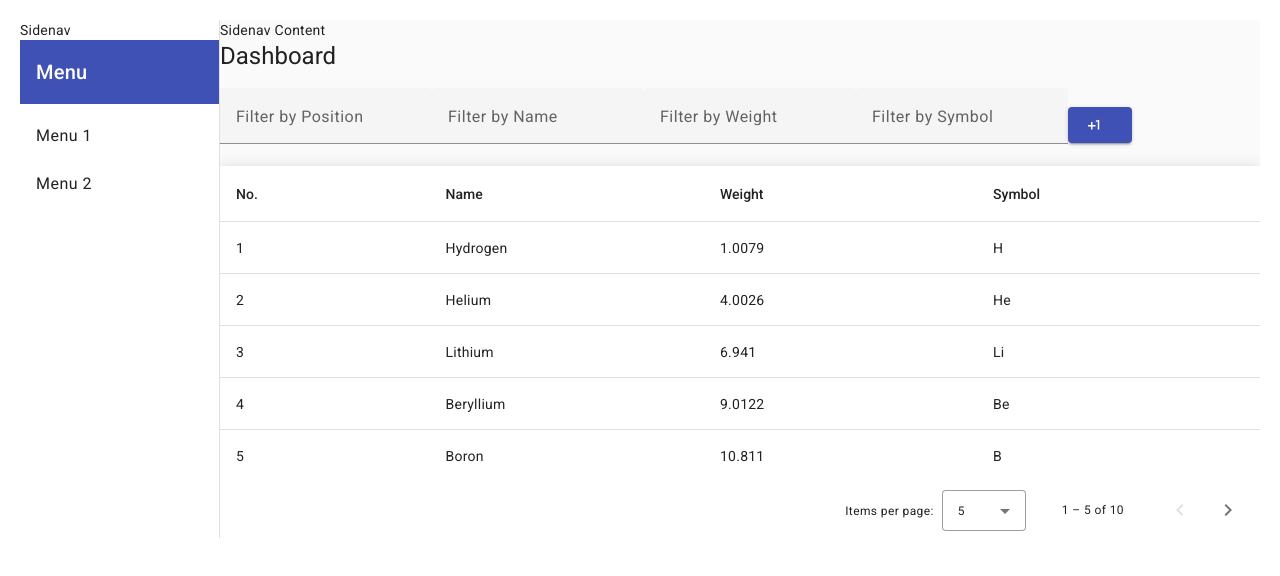
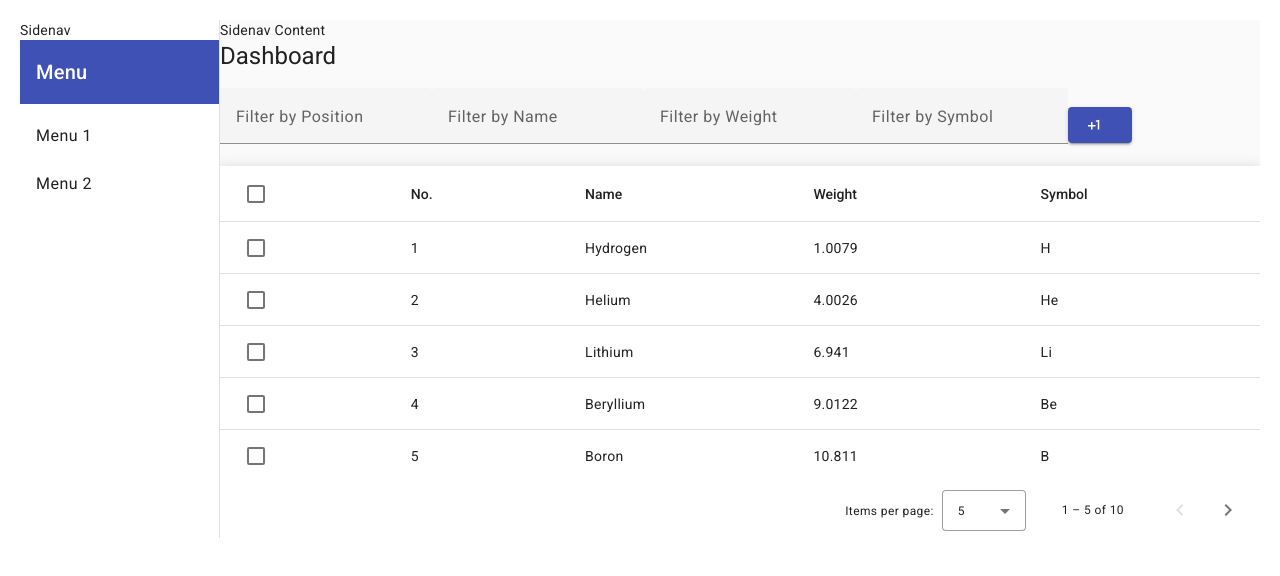
Before and after one commit to vladgabriel24/Databases_project-frontend, an Angular app: page /edit-menu in a window 1280 px wide. Shown: the top 576 px of the page. Built offline with nearby package versions, Linux system fonts and the light colour scheme.

Commit message:
Right click on row with edit option

```diff
--- a/src/app/dashboard/tabel/tabel.component.css
+++ b/src/app/dashboard/tabel/tabel.component.css
@@ -0,0 +1,17 @@
+table {
+    width: 100%;
+}
+
+tr.mat-row {
+    cursor: pointer;
+}
+
+.mat-row.clicked {
+    background-color: #0a98d5; /* Change to the color you prefer */
+    transition: background-color 0.3s;
+}
+
+/* Add styles for the selected row */
+.mat-row.selected {
+    background-color: #e0a3a9; /* Change to the color you prefer */
+}
--- a/src/app/dashboard/tabel/tabel.component.html
+++ b/src/app/dashboard/tabel/tabel.component.html
@@ -1,3 +1,8 @@
+<!-- Meniul care apare cand apas click-dreapta -->
+<mat-menu #contextMenu="matMenu">
+    <button mat-menu-item (click)="editRow()">Edit</button>
+</mat-menu>
+
 <mat-form-field>
     <mat-label>Filter by Position</mat-label>
     <input matInput [(ngModel)]="filters.position" (keyup)="applyFilter()">
@@ -26,6 +31,24 @@
 
 <table mat-table [dataSource]="dataSource" class="mat-elevation-z8" matSort>
 
+    <!-- Checkbox Column -->
+    <ng-container matColumnDef="select">
+        <th mat-header-cell *matHeaderCellDef>
+        <mat-checkbox (change)="$event ? toggleAllRows() : null"
+                        [checked]="selection.hasValue() && isAllSelected()"
+                        [indeterminate]="selection.hasValue() && !isAllSelected()"
+                        [aria-label]="checkboxLabel()">
+        </mat-checkbox>
+        </th>
+        <td mat-cell *matCellDef="let row">
+        <mat-checkbox (click)="$event.stopPropagation()"
+                        (change)="$event ? selection.toggle(row) : null"
+                        [checked]="selection.isSelected(row)"
+                        [aria-label]="checkboxLabel(row)">
+        </mat-checkbox>
+        </td>
+    </ng-container>
+
     <!-- Position Column -->
     <ng-container matColumnDef="position">
         <th mat-header-cell *matHeaderCellDef mat-sort-header> No. </th>
@@ -51,7 +74,19 @@
     </ng-container>
 
     <tr mat-header-row *matHeaderRowDef="displayedColumns"></tr>
-    <tr mat-row *matRowDef="let row; columns: displayedColumns;"></tr>
+
+    @if(currentMenu === 'edit-menu'){
+        <tr mat-row *matRowDef="let row; columns: displayedColumns;"
+            [class.selected]="selection.isSelected(row)"
+            (contextmenu)="onRowRightClick($event, row)"
+            [class.right-clicked]="isRowRightClicked(row)"
+            [matMenuTriggerFor]="contextMenu">
+        </tr>
+    }
+    @else
+    {
+        <tr mat-row *matRowDef="let row; columns: displayedColumns;"></tr>
+    }
 
     <!-- Row shown when there is no matching data. -->
     <tr class="mat-row" *matNoDataRow>
--- a/src/app/dashboard/tabel/tabel.component.ts
+++ b/src/app/dashboard/tabel/tabel.component.ts
@@ -2,14 +2,16 @@
 import { CommonModule } from '@angular/common';
 import { AfterViewInit, ViewChild } from '@angular/core';
 import { ActivatedRoute } from '@angular/router';
+import {MatMenuModule, MatMenuTrigger} from '@angular/material/menu';
 import {MatPaginator, MatPaginatorModule} from '@angular/material/paginator';
 import {MatSort, MatSortModule} from '@angular/material/sort';
 import {MatTableDataSource, MatTableModule} from '@angular/material/table';
 import {MatInputModule} from '@angular/material/input';
 import {MatFormFieldModule} from '@angular/material/form-field';
+import {MatCheckboxModule} from '@angular/material/checkbox';
 import { FormsModule } from '@angular/forms';
 import { filter } from 'rxjs';
-import { DataSource } from '@angular/cdk/collections';
+import { DataSource, SelectionModel } from '@angular/cdk/collections';
 import {MatIconModule} from '@angular/material/icon';
 import {MatTooltipModule} from '@angular/material/tooltip';
 import {MatButtonModule} from '@angular/material/button';
@@ -24,7 +26,6 @@
 } from '@angular/material/dialog';
 
 import {AddDataDialogComponent} from '../add-data-dialog/add-data-dialog.component'
-
 
 
 export interface PeriodicElement {
@@ -52,6 +53,7 @@
   standalone: true,
   imports: [
     CommonModule,
+    MatMenuModule,
     MatFormFieldModule,
     MatInputModule,
     MatTableModule,
@@ -61,6 +63,7 @@
     MatIconModule,
     MatTooltipModule,
     MatButtonModule,
+    MatCheckboxModule,
     AddDataDialogComponent
   ],
   templateUrl: './tabel.component.html',
@@ -68,17 +71,39 @@
 })
 export class TabelComponent implements OnInit,AfterViewInit{
 
-  constructor(public dialog: MatDialog, private route: ActivatedRoute) {}
-
   @ViewChild(MatPaginator) paginator!: MatPaginator;
   @ViewChild(MatSort) sort!: MatSort;
+  @ViewChild(MatMenuTrigger) contextMenuTrigger!: MatMenuTrigger;
 
   currentMenu!:string;
 
-  displayedColumns: string[] = ['position', 'name', 'weight', 'symbol'];
+  displayedColumns: string[] = ['select', 'position', 'name', 'weight', 'symbol'];
   dataSource = new MatTableDataSource(ELEMENT_DATA);
 
+  selection = new SelectionModel<PeriodicElement>(true, []);
+
   filters = { position: '', name: '', weight: '', symbol: '' };
+
+  constructor(public dialog: MatDialog, private route: ActivatedRoute) {}
+
+  ngOnInit(): void {
+    // Access route information here
+    this.route.url.subscribe((segments) => {
+      // 'segments' is an array of route segments
+      this.currentMenu = segments[0].path;
+      console.log('Current Menu:', this.currentMenu);
+
+    });
+
+    if(this.currentMenu !== 'edit-menu') {
+      this.displayedColumns = ['position', 'name', 'weight', 'symbol'];
+    }
+  }
+
+  ngAfterViewInit() {
+    this.dataSource.paginator = this.paginator;
+    this.dataSource.sort = this.sort;
+  }
 
   applyFilter() {
 
@@ -109,21 +134,6 @@
     }
   }
 
-  ngOnInit(): void {
-    // Access route information here
-    this.route.url.subscribe((segments) => {
-      // 'segments' is an array of route segments
-      this.currentMenu = segments[0].path;
-      console.log('Current Menu:', this.currentMenu);
-
-    });
-  }
-
-  ngAfterViewInit() {
-    this.dataSource.paginator = this.paginator;
-    this.dataSource.sort = this.sort;
-  }
-
   openDialog(): void {
     const dialogRef = this.dialog.open(AddDataDialogComponent, {
       width: '400px',
@@ -138,4 +148,46 @@
 
     });
   }
+
+  /** Whether the number of selected elements matches the total number of rows. */
+  isAllSelected() {
+    const numSelected = this.selection.selected.length;
+    const numRows = this.dataSource.data.length;
+    return numSelected === numRows;
+  }
+
+  /** Selects all rows if they are not all selected; otherwise clear selection. */
+  toggleAllRows() {
+    if (this.isAllSelected()) {
+      this.selection.clear();
+      return;
+    }
+
+    this.selection.select(...this.dataSource.data);
+  }
+
+
+  checkboxLabel(row?: PeriodicElement): string {
+    if (!row) {
+      return `${this.isAllSelected() ? 'deselect' : 'select'} all`;
+    }
+    return `${this.selection.isSelected(row) ? 'deselect' : 'select'} row ${row.position + 1}`;
+  }
+
+  isRowRightClicked(row: any[]){
+    console.log("Bau");
+  }
+
+  onRowRightClick(event: MouseEvent, row: any[]): void {
+    event.preventDefault();
+
+    // Show the context menu at the right-clicked position
+    this.contextMenuTrigger.menuData = { row }; // Pass data to the context menu if needed
+    this.contextMenuTrigger.openMenu();
+  }
+
+  editRow(){
+    console.log("Hau");
+  }
+
 }
```
